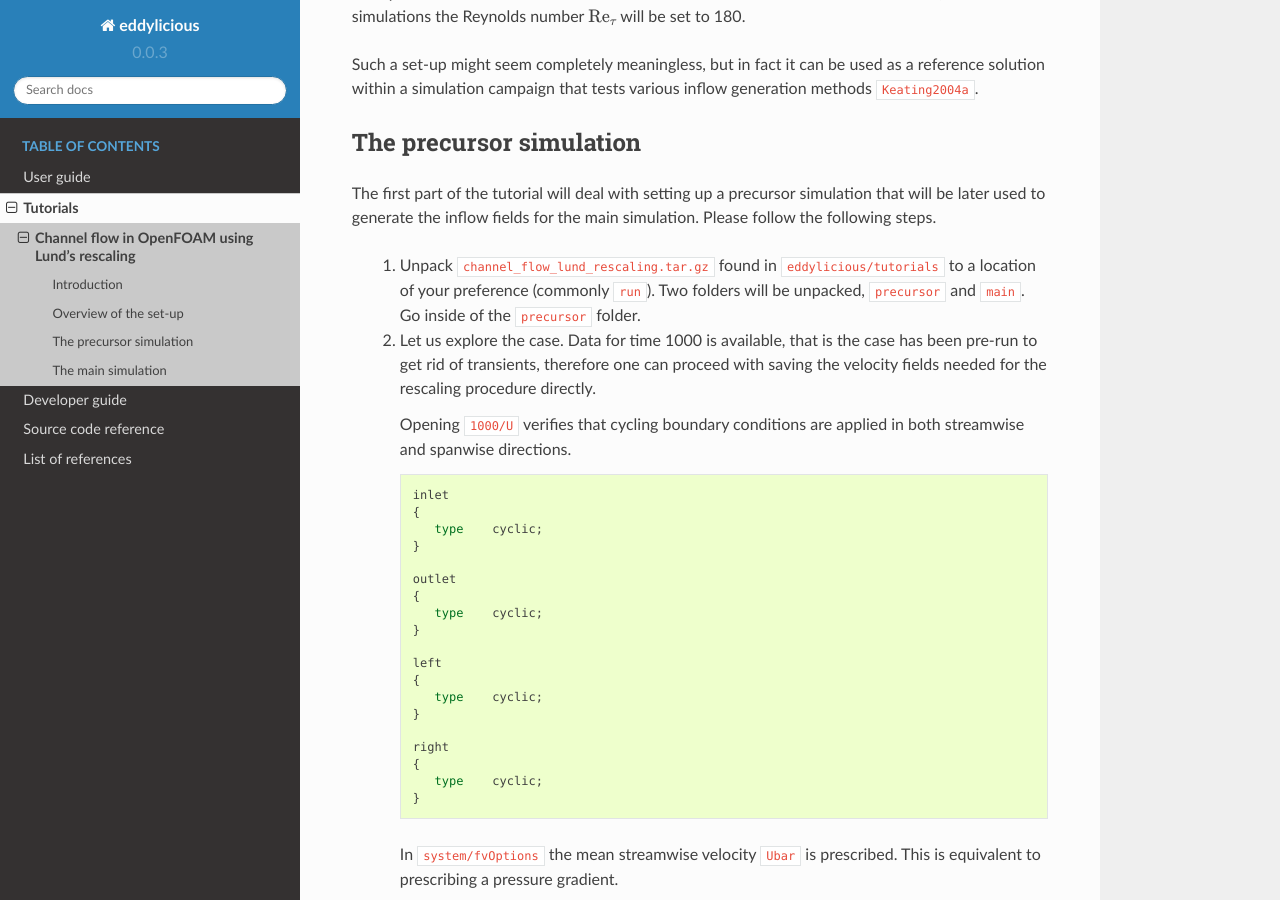
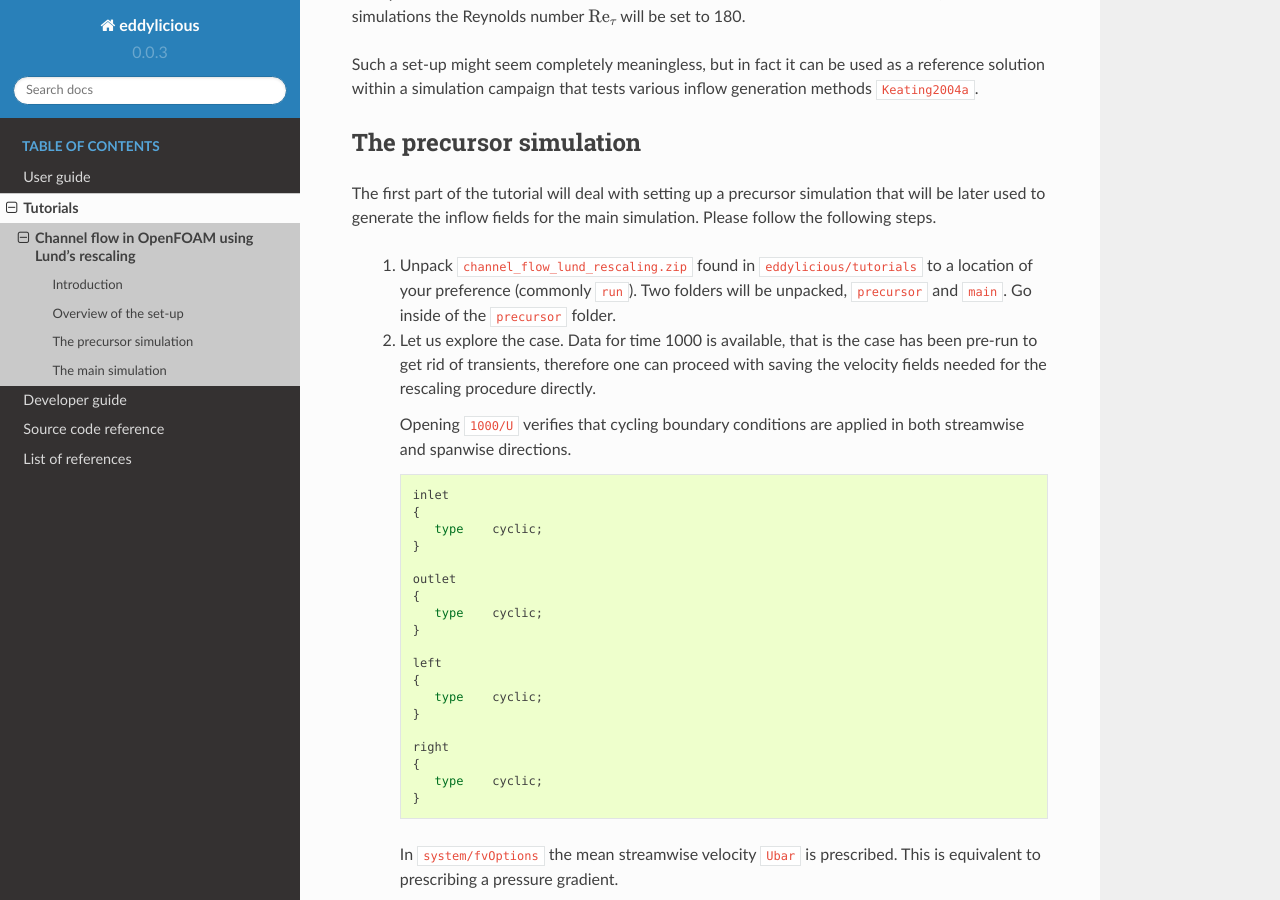
Before and after one commit to timofeymukha/eddylicious, a Sphinx documentation site: the page built from docs/tutorials/of_channel_lund.rst, in a window 1280 px wide and 900 px high, scrolled down 1811 px. Built offline with Sphinx 7.4.7 and the Read the Docs theme 2.0.0, drawn with Linux system fonts in a browser that asks for light colours; cross-references to code outside the pages are shown as plain code.

Commit message:
Changed tutorial to .zip. Fixed the end-time in config files.

```diff
--- a/docs/tutorials/of_channel_lund.rst
+++ b/docs/tutorials/of_channel_lund.rst
@@ -96,7 +96,7 @@ The first part of the tutorial will deal with setting up a precursor simulation
 that will be later used to generate the inflow fields for the main simulation.
 Please follow the following steps.
 
-   1. Unpack ``channel_flow_lund_rescaling.tar.gz`` found in
+   1. Unpack ``channel_flow_lund_rescaling.zip`` found in
       ``eddylicious/tutorials`` to a location of your preference (commonly
       ``run``).
       Two folders will be unpacked, ``precursor`` and ``main``.
```
Also changed, not shown: 2 other files.
